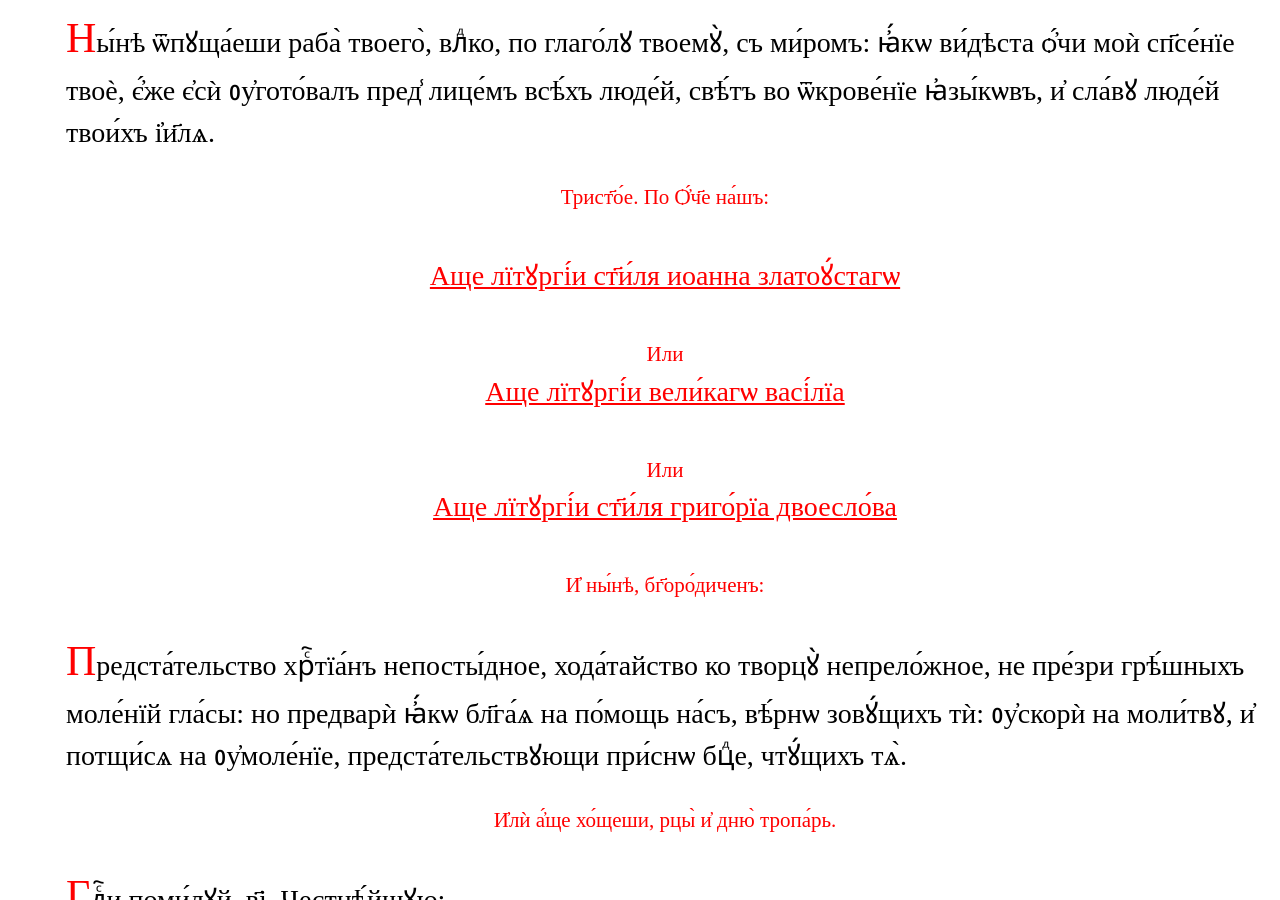
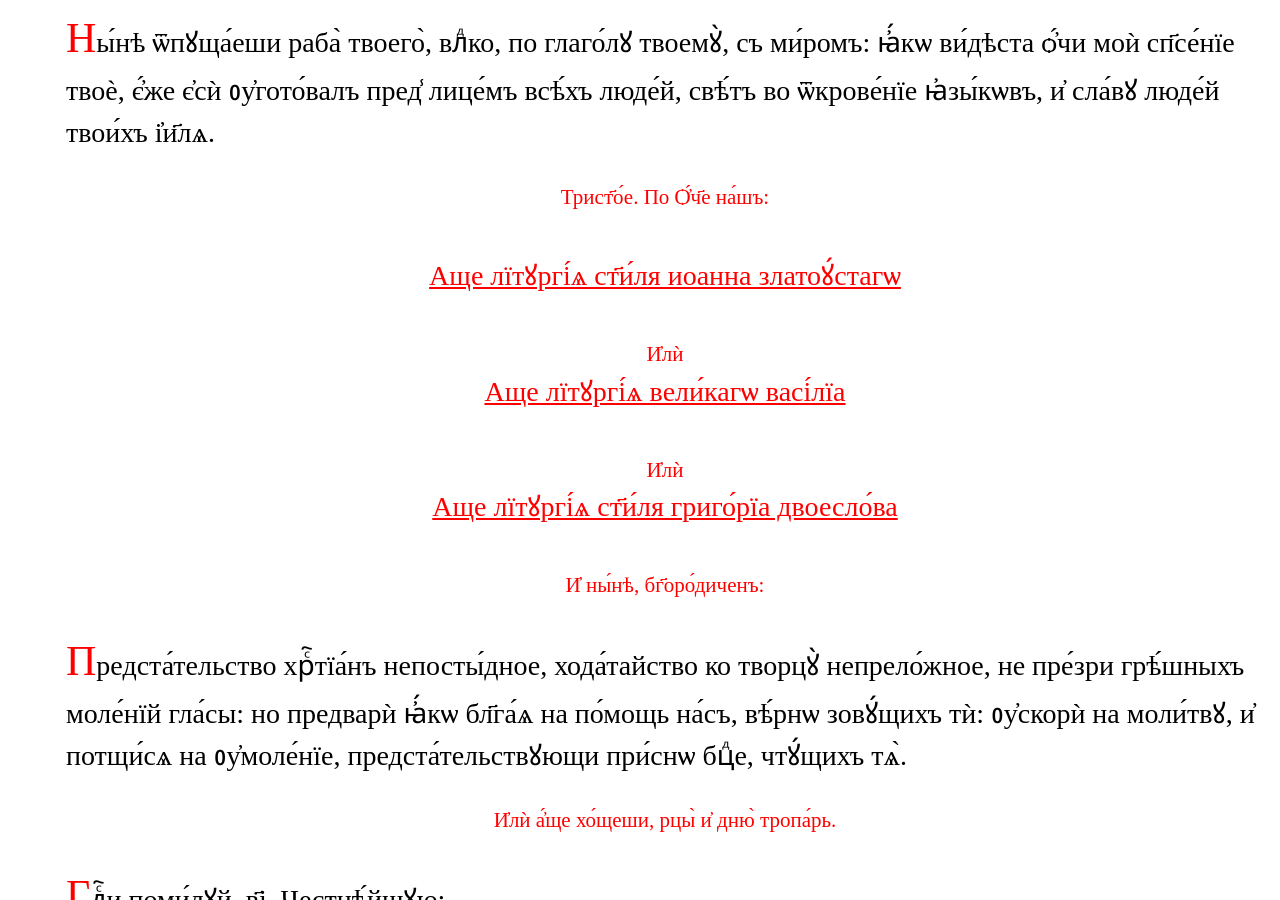
Before and after one commit to markjville/markjville.github.io, a Jekyll site: the page docs/последование-по-причастию.html, which Jekyll copies as it is, in a window 1280 px wide and 900 px high, scrolled down 2822 px. Built offline with Jekyll 4.4.1, drawn with Linux system fonts in a browser that asks for light colours; some web fonts are replaced; comment, search, counter and statistics services are not loaded.

Commit message:
Update последование-по-причастию.html

```diff
--- a/docs/последование-по-причастию.html
+++ b/docs/последование-по-причастию.html
@@ -125,16 +125,16 @@ p::first-letter {
 
 </br>
 
-<div style="text-align:center;color:red"><a href="https://markjville.github.io/docs/st-john.html">Аще лїтꙋргі́и ст҃и́ля иоанна златоꙋ́стагѡ</a></div>
+<div style="text-align:center;color:red"><a href="https://markjville.github.io/docs/st-john.html">Аще лїтꙋргі́ѧ ст҃и́ля иоанна златоꙋ́стагѡ</a></div>
 </br>
 
-<div style="text-align:center;color:red;font-size:75%">Или</div>
+<div style="text-align:center;color:red;font-size:75%">И҆лѝ</div>
 
-<div style="text-align:center;color:red"><a href="https://markjville.github.io/docs/st-gregory.html">Аще лїтꙋргі́и вели́кагѡ васі́лїа</a></div>
+<div style="text-align:center;color:red"><a href="https://markjville.github.io/docs/st-gregory.html">Аще лїтꙋргі́ѧ вели́кагѡ васі́лїа</a></div>
       </br>
-<div style="text-align:center;color:red;font-size:75%">Или</div>
+<div style="text-align:center;color:red;font-size:75%">И҆лѝ</div>
 
-<div style="text-align:center;color:red"><a href="https://markjville.github.io/docs/st-gregory.html">Аще лїтꙋргі́и ст҃и́ля григо́рїа двоесло́ва</a></div>
+<div style="text-align:center;color:red"><a href="https://markjville.github.io/docs/st-gregory.html">Аще лїтꙋргі́ѧ ст҃и́ля григо́рїа двоесло́ва</a></div>
 
 </br>
 <div style="text-align:center;color:red;font-size:75%">И҆ ны́нѣ, бг҃оро́диченъ:</div>
```
